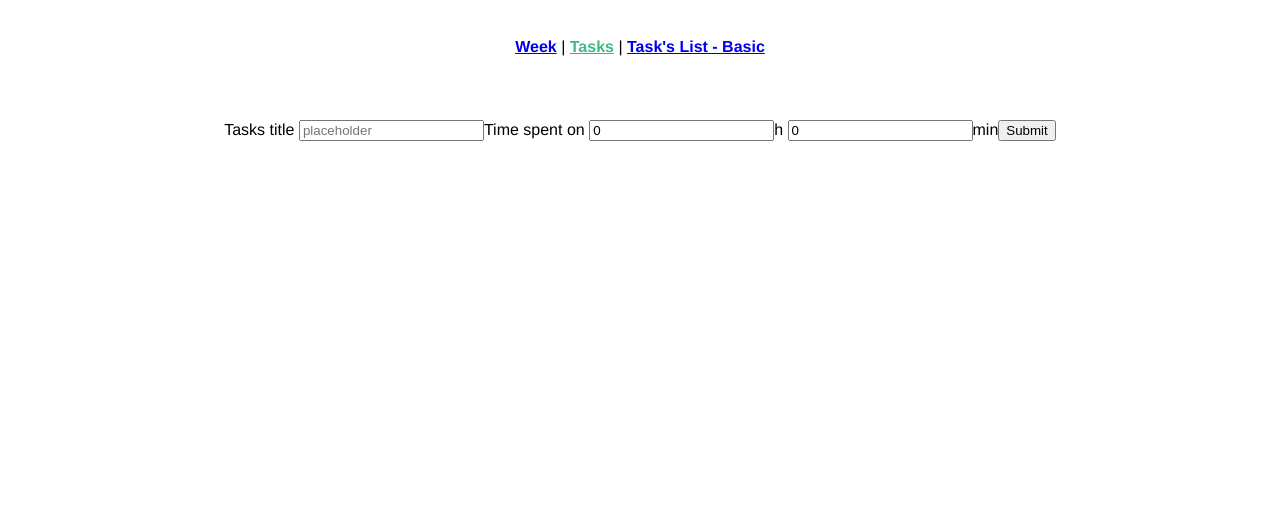
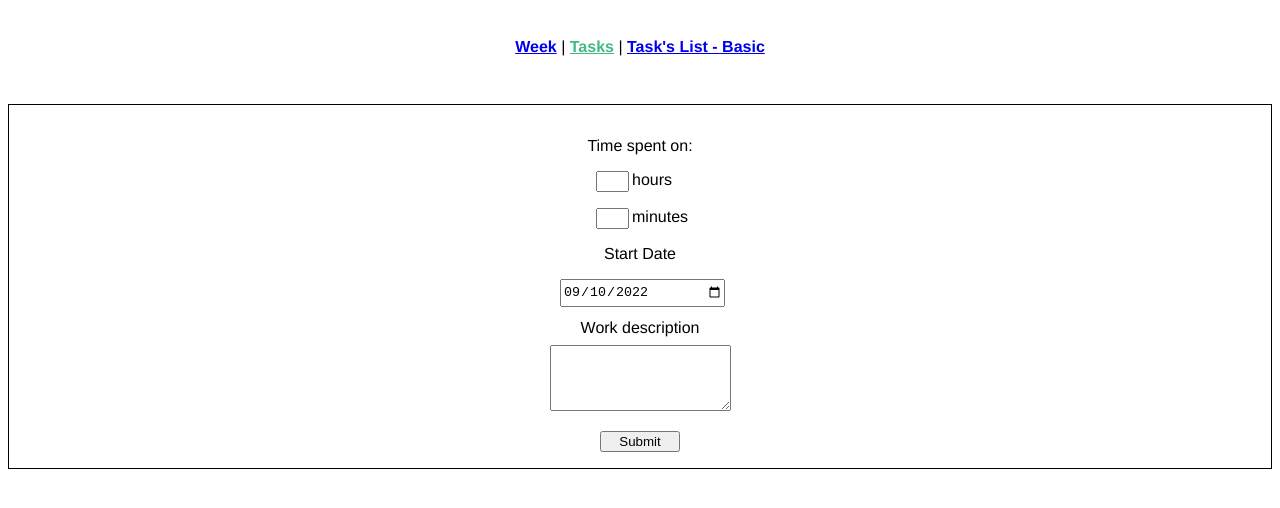
Before and after one commit to jagodabie/my-jira, a Vue app: page /tasks in a window 1280 px wide. Shown: the top 508 px of the page. Built offline with nearby package versions, Linux system fonts and the light colour scheme.

Commit message:
feat(form): styling, axios

```diff
--- a/db.json
+++ b/db.json
@@ -70,5 +70,6 @@
       "prior": "wysoki",
       "category": "zdrowie"
     }
-  ]
+  ],
+  "tasks-time": []
 }
--- a/package.json
+++ b/package.json
@@ -7,11 +7,14 @@
     "build": "vue-cli-service build",
     "test:unit": "vue-cli-service test:unit",
     "test:e2e": "vue-cli-service test:e2e",
-    "lint": "vue-cli-service lint"
+    "lint": "vue-cli-service lint",
+    "db": "json-server --watch db.json"
   },
   "dependencies": {
+    "axios": "^1.1.3",
     "core-js": "^3.8.3",
     "vue": "^2.6.14",
+    "vue-axios": "^3.5.1",
     "vue-class-component": "^7.2.3",
     "vue-property-decorator": "^9.1.2",
     "vue-router": "^3.5.1"
--- a/src/components/scss/main.scss
+++ b/src/components/scss/main.scss
@@ -17,3 +17,4 @@ nav {
     }
   }
 }
+// TODO: Zmienić kolory borderów i czcionki
--- a/src/components/ui/Form.vue
+++ b/src/components/ui/Form.vue
@@ -1,29 +1,37 @@
 <template>
-  <form @submit.prevent="onSubmit">
+  <form @submit.prevent="onSubmit" class="form-container">
     <p v-if="errors.length">
       <b>Please correct the following error(s):</b>
     </p>
     <ul>
       <li v-for="(error, index) in errors" :key="index">{{ error }}</li>
     </ul>
-    <InputBase v-model="taskTitle" label="Tasks title" type="text" />
-    <InputBase
-      v-model="spentTimeHours"
-      label="Time spent on"
-      type="number"
-    /><span>h</span> <InputBase v-model="spentTimeMinutes" type="number" /><span
-      >min</span
-    >
-
-    <!-- <label for="description">Task description </label>
-    <textarea
-      placeholder="Task's description"
-      :value="taskDescription"
-      @input="handleInput($event)"
-    /> -->
-    <!-- <label for="description">Task description </label> -->
-
-    <button type="submit">Submit</button>
+    <div class="time-report-container">
+      <span>Time spent on: </span>
+      <br />
+      <InputBase
+        v-model="spentTimeHours"
+        label="hours"
+        :number="true"
+        :max-length="2"
+        :labelRight="true"
+      />
+      <InputBase
+        v-model="spentTimeMinutes"
+        label="minutes"
+        :number="true"
+        :max-length="2"
+        :labelRight="true"
+      />
+      <label for="work-start-date">
+        Start Date
+        <InputBase v-model="startDate" type="date" id="work-start-date"
+      /></label>
+      <label for="work-description">Work description</label>
+      <textarea v-model="taskDescription" id="work-description" rows="4">
+      </textarea>
+    </div>
+    <button type="submit" class="form-submit">Submit</button>
   </form>
 </template>
 
@@ -31,7 +39,7 @@
 import { Vue } from "vue-property-decorator";
 import Component from "vue-class-component";
 import InputBase from "./InputBase.vue";
-
+import { TimeRecord } from "@/types/Task";
 @Component({
   components: {
     InputBase,
@@ -40,20 +48,39 @@ import InputBase from "./InputBase.vue";
 export default class Form extends Vue {
   public taskTitle = "";
   public taskDescription = "";
-  public spentTimeHours = 0;
-  public spentTimeMinutes = 0;
+  public spentTimeHours = "";
+  public spentTimeMinutes = "";
+  public startDate = new Date().toISOString().split("T")[0];
   public errors: string[] = [];
   public handleInput($event: Event) {
     this.taskTitle = ($event.target as HTMLInputElement).value;
   }
   checkField() {
-    if (this.taskTitle) {
-      return this.errors.push("Task title can not be empty field.");
+    const pattern = /^\d+\.?\d*$/;
+    if (
+      !pattern.test(this.spentTimeHours) ||
+      !pattern.test(this.spentTimeMinutes)
+    ) {
+      return this.errors.push("Must be number value and can't be empty");
     }
     return;
   }
   public onSubmit() {
     this.checkField();
+
+    this.$http
+      .post("/tasks-time/", {
+        durationInHour: this.spentTimeHours,
+        durationInMinutes: this.spentTimeMinutes,
+        workDate: this.startDate,
+        workDescription: this.taskDescription,
+      })
+      .then(() => {
+        alert("Record was successfully created.");
+      })
+      .catch((err) => {
+        alert(err.message);
+      });
   }
 }
 </script>
@@ -64,4 +91,34 @@ ul > li {
   font-weight: 800;
   font-size: 12px;
 }
+.form-container {
+  display: flex;
+  flex-direction: column;
+  border: solid 1px;
+}
+.form-submit {
+  width: 5rem;
+  margin-left: auto;
+  margin-right: auto;
+}
+.time-report-container {
+  display: inline;
+  margin-left: auto;
+  margin-right: auto;
+}
+.time-report-container > .input-base-container {
+  margin-left: 3.5rem;
+}
+
+label {
+  display: block;
+  margin: 0.5rem;
+}
+#work-start-date {
+  width: 10rem;
+  height: 1.5rem;
+}
+.form-submit {
+  margin: 1rem auto;
+}
 </style>
--- a/src/components/ui/InputBase.vue
+++ b/src/components/ui/InputBase.vue
@@ -1,12 +1,15 @@
 <template>
-  <label for="title"
-    >{{ label }}
+  <div class="input-base-container">
+    <label v-if="label" :class="{ labelRight: labelRight }">{{ label }} </label>
     <input
       :value="value"
       :type="type"
       :placeholder="placeholder"
       @input="handleInput($event)"
-  /></label>
+      :class="{ inputNumber: number }"
+      :maxlength="maxLength"
+    />
+  </div>
 </template>
 
 <script lang="ts">
@@ -17,14 +20,42 @@ export default class InputBase extends Vue {
   public value!: string | number;
   @Prop({ default: "" })
   label!: string;
-  @Prop({ default: "placeholder" })
+  @Prop({ default: "" })
   placeholder!: string;
   @Prop({ default: "text" })
   type!: string;
+  @Prop({ default: false })
+  number!: boolean;
+  @Prop()
+  maxLength!: number;
+  @Prop({ default: false })
+  labelRight!: boolean;
   public handleInput($event: Event) {
     let val = ($event.target as HTMLInputElement).value;
     this.$emit("input", val);
   }
 }
 </script>
-<style scoped lang="scss"></style>
+<style scoped lang="scss">
+input {
+  width: 100%;
+  height: 100%;
+}
+label {
+  display: inline-block;
+  text-align: left;
+}
+.inputNumber {
+  width: 25px;
+}
+.labelRight {
+  position: absolute;
+  left: 2.5rem;
+  width: 4rem;
+}
+.input-base-container {
+  position: relative;
+  width: 20%;
+  margin: 1rem;
+}
+</style>
--- a/src/components/ui/ListItem.vue
+++ b/src/components/ui/ListItem.vue
@@ -1,7 +1,7 @@
 <template>
   <li :key="item.id">
     <span>{{ item.title }}</span
-    ><span>+</span>
+    ><span @click="handleClick()">+</span>
   </li>
 </template>
 
@@ -13,6 +13,10 @@ import { Vue, Component, Prop } from "vue-property-decorator";
 export default class InputBase extends Vue {
   @Prop({ default: {} })
   public item!: Task;
+  /// Pass props
+  handleClick() {
+    console.log("modal show");
+  }
 }
 </script>
 <style scoped lang="scss">
--- /dev/null
+++ b/src/components/ui/Modal.vue
@@ -0,0 +1,64 @@
+<template>
+  <div id="myModal" class="modal">
+    <!-- Modal content -->
+    <div class="modal-content">
+      <span class="close">&times;</span>
+      <h1>{{ modalTitle }}</h1>
+      <Form />
+    </div>
+  </div>
+</template>
+
+<script lang="ts">
+import { Vue, Component, Prop } from "vue-property-decorator";
+import Form from "@/components/ui/Form.vue";
+
+@Component({
+  components: {
+    Form,
+  },
+})
+export default class Moadal extends Vue {
+  @Prop({ default: "Task's title" })
+  public modalTitle!: string;
+}
+</script>
+<style scoped lang="scss">
+/* The Modal (background) */
+.modal {
+  display: none; /* Hidden by default */
+  position: fixed; /* Stay in place */
+  z-index: 1; /* Sit on top */
+  left: 0;
+  top: 0;
+  width: 100%; /* Full width */
+  height: 100%; /* Full height */
+  overflow: auto; /* Enable scroll if needed */
+  background-color: rgb(0, 0, 0); /* Fallback color */
+  background-color: rgba(0, 0, 0, 0.4); /* Black w/ opacity */
+}
+
+/* Modal Content/Box */
+.modal-content {
+  background-color: #fefefe;
+  margin: 15% auto; /* 15% from the top and centered */
+  padding: 20px;
+  border: 1px solid #888;
+  width: 40%; /* Could be more or less, depending on screen size */
+}
+
+/* The Close Button */
+.close {
+  color: #aaa;
+  float: right;
+  font-size: 28px;
+  font-weight: bold;
+}
+
+.close:hover,
+.close:focus {
+  color: black;
+  text-decoration: none;
+  cursor: pointer;
+}
+</style>
--- a/src/main.ts
+++ b/src/main.ts
@@ -1,10 +1,14 @@
 import Vue from "vue";
 import App from "./App.vue";
 import router from "./router";
-
+import axios from "axios";
+import VueAxios from "vue-axios";
+axios.defaults.baseURL = "http://localhost:3000";
 Vue.config.productionTip = false;
+Vue.use(VueAxios, axios);
 
 new Vue({
   router,
   render: (h) => h(App),
 }).$mount("#app");
+axios;
--- a/src/types/Task.ts
+++ b/src/types/Task.ts
@@ -5,3 +5,9 @@ export interface Task {
   prior: string;
   category: string;
 }
+export interface TimeRecord {
+  durationInHour: string;
+  durationInMinutes: string;
+  workDate: string;
+  workDescription: string;
+}
--- a/src/views/BasicTaskView.vue
+++ b/src/views/BasicTaskView.vue
@@ -1,11 +1,13 @@
 <template>
-  <div class="task-list-container">
+  <div class="task-list-container" @dblclick="onClose()">
     <h1>Moje zadania:</h1>
     <ul class="task-list-basic">
       <ListItem v-for="(task, index) in basicTasks" :item="task" :key="index" />
     </ul>
 
     <br />
+    <button @click="onClick()" id="myBtn">Test</button>
+    <Modal />
   </div>
 </template>
 
@@ -14,10 +16,13 @@ import Form from "@/components/ui/Form.vue";
 import { Component, Vue } from "vue-property-decorator";
 import { Task } from "@/types/Task";
 import ListItem from "@/components/ui/ListItem.vue";
+import Modal from "@/components/ui/Modal.vue";
+
 @Component({
   components: {
     Form,
     ListItem,
+    Modal,
   },
 })
 export default class BasicTaskView extends Vue {
@@ -34,6 +39,18 @@ export default class BasicTaskView extends Vue {
       return [];
     }
   }
+  onClick() {
+    var modal = document.getElementById("myModal") as HTMLInputElement;
+    var btn = document.getElementById("myBtn") as HTMLInputElement;
+    btn.onclick = function () {
+      modal.style.display = "block";
+    };
+  }
+  onClose() {
+    var modal = document.getElementById("myModal") as HTMLInputElement;
+    modal.style.display = "none";
+  }
+
   created() {
     this.getTasks("http://localhost:3000/tasks/");
     console.log("created");
--- a/src/views/WeekView.vue
+++ b/src/views/WeekView.vue
@@ -5,7 +5,6 @@
 </template>
 
 <script lang="ts">
-import { Task } from "@/types/Task";
 import Days from "@/components/Day";
 import { Component, Vue } from "vue-property-decorator";
 
```
Also changed, not shown: 1 other file (tests, documents, lock files or other folders).
